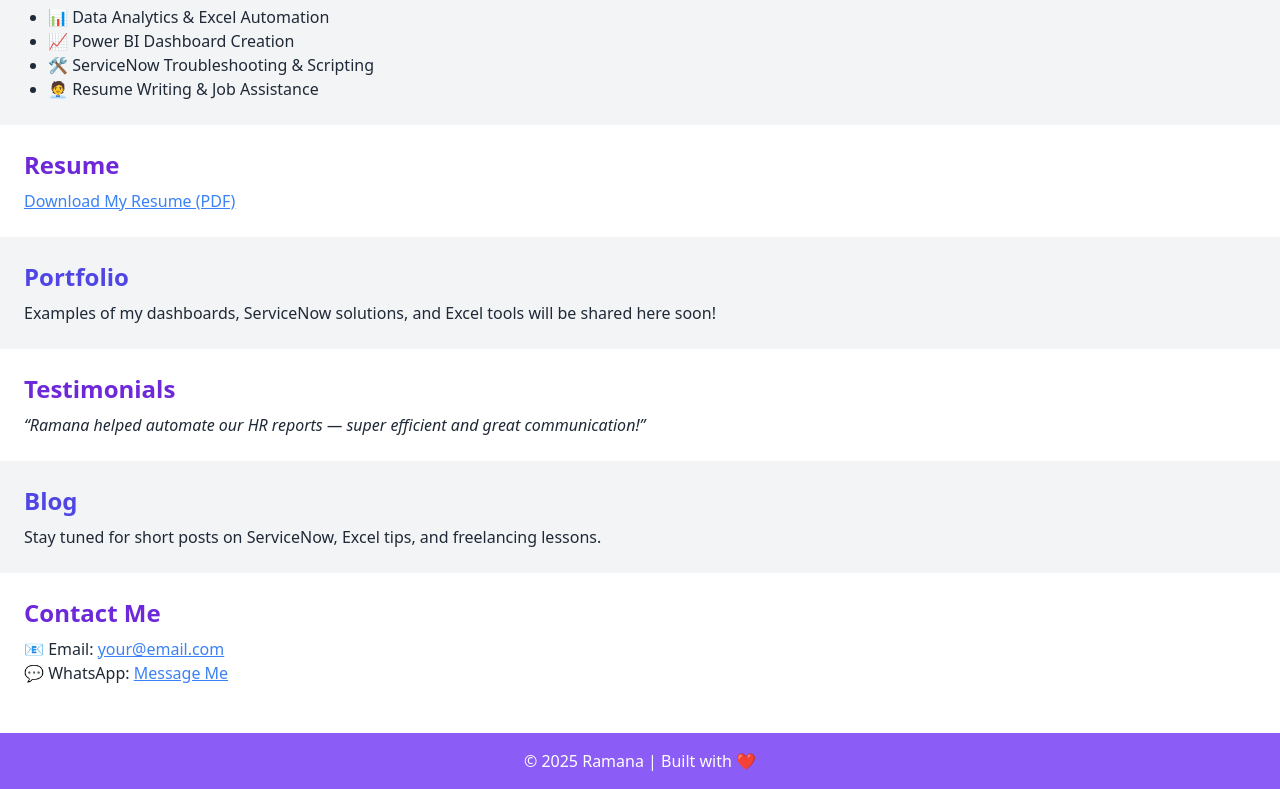
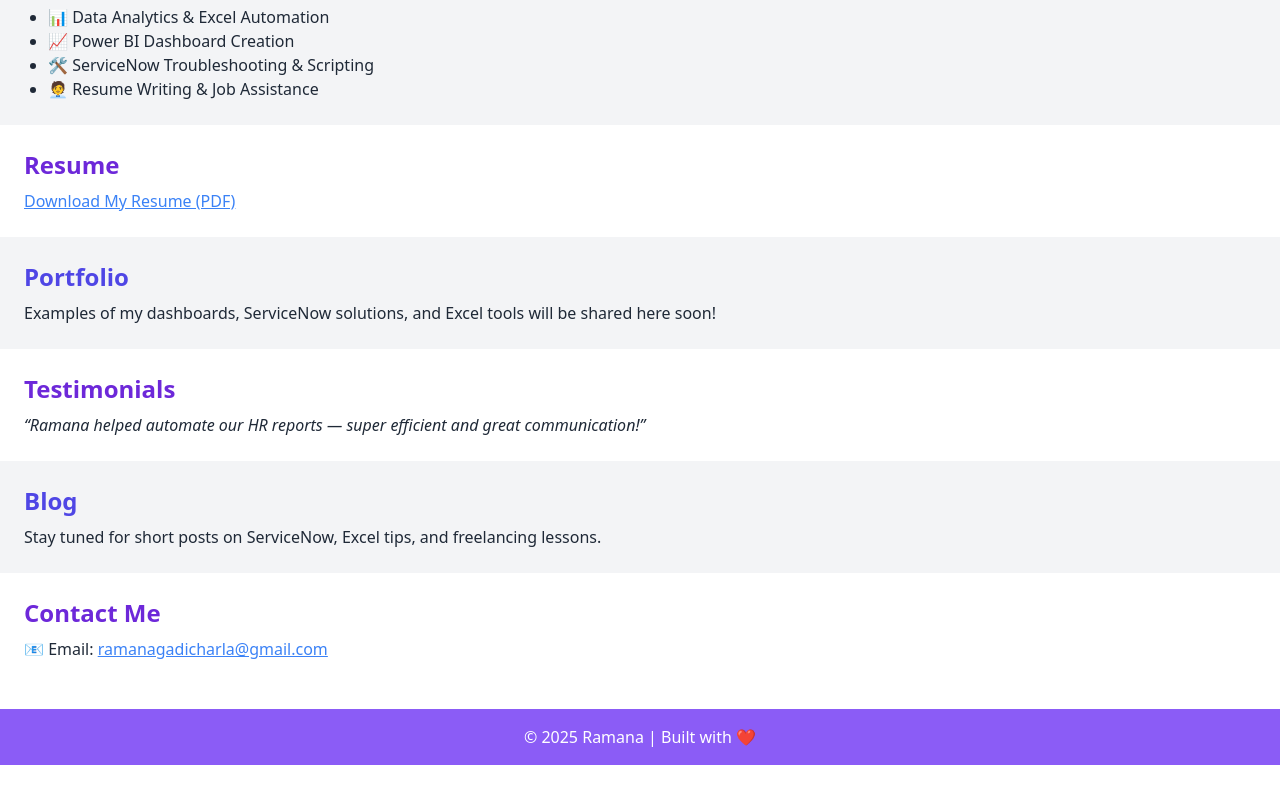
Before and after one commit to budhimann/itspawann, a plain HTML site: page index.html in a window 1280 px wide. Shown: the part 319-1108 px from the top of the page. After the commit the page ends 1084 px from the top, so only its background shows below. Drawn offline with nearby package versions, Linux system fonts and the light colour scheme.

Commit message:
Update index.html

```diff
--- a/index.html
+++ b/index.html
@@ -51,8 +51,8 @@
 
   <section class="p-6" id="contact">
     <h2 class="text-2xl font-bold text-purple-700 mb-2">Contact Me</h2>
-    <p>📧 Email: <a href="mailto:your@email.com" class="text-blue-500 underline">your@email.com</a></p>
-    <p>💬 WhatsApp: <a href="https://wa.me/91XXXXXXXXXX" class="text-blue-500 underline">Message Me</a></p>
+    <p>📧 Email: <a href="ramanagadicharla@gmail.com" class="text-blue-500 underline">ramanagadicharla@gmail.com</a></p>
+
   </section>
 
   <footer class="bg-purple-500 text-white p-4 text-center mt-6">
```
